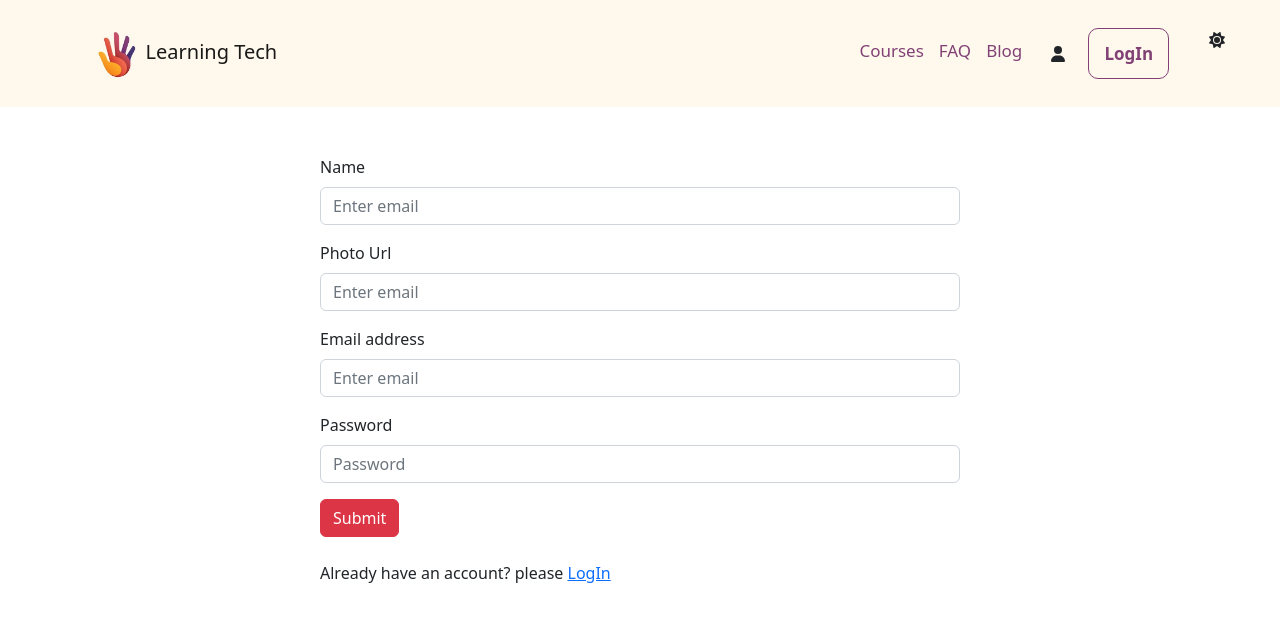
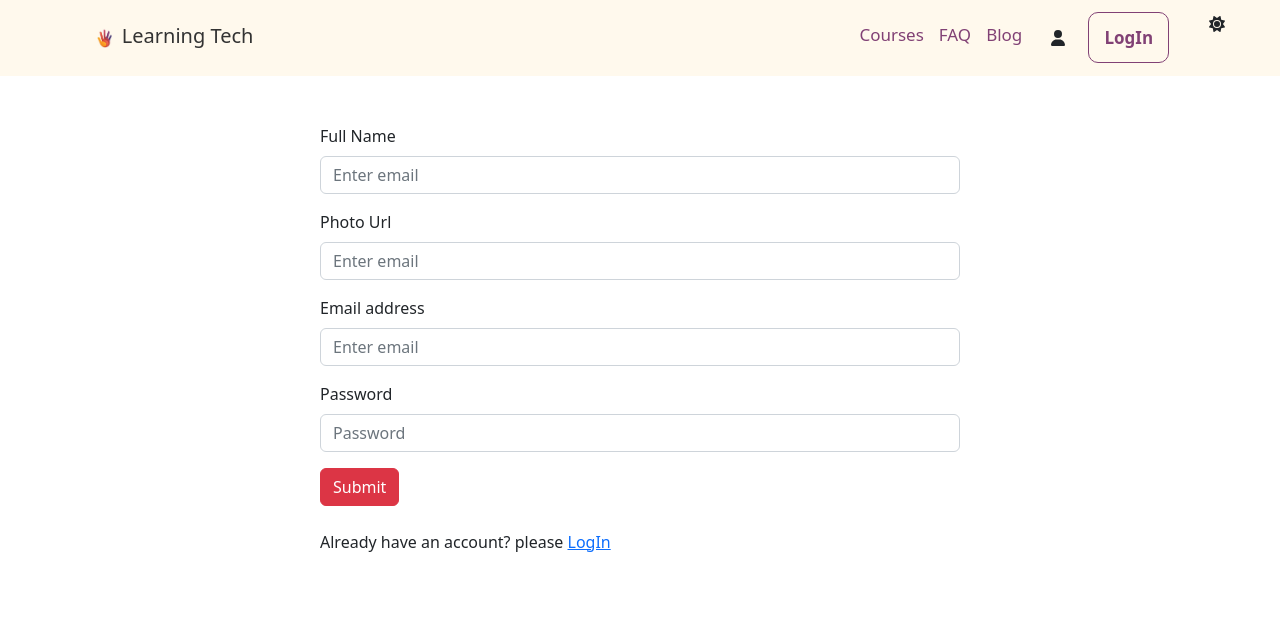
Before and after one commit to Syeda-Aisha-Ahmad/Learning_Tech_Client, a React (Create React App) app: page /register in a window 1280 px wide. Shown: the top 622 px of the page. Built offline with nearby package versions, Linux system fonts and the light colour scheme.

Commit message:
register added

```diff
--- a/src/components/authprovider/AuthProvider.js
+++ b/src/components/authprovider/AuthProvider.js
@@ -1,6 +1,6 @@
 import React, { useState } from 'react';
 import { createContext } from "react";
-import { getAuth, onAuthStateChanged, signInWithPopup } from "firebase/auth";
+import { createUserWithEmailAndPassword, getAuth, signInWithPopup } from "firebase/auth";
 import app from '../../firebase.init';
 import { useEffect } from 'react';
 
@@ -30,12 +30,18 @@ const AuthProvider = ({ children }) => {
         signInWithPopup(auth, provider)
     }
 
+    //Email and Password
+
+    const createAccount = (email, password) => {
+        return createUserWithEmailAndPassword(auth, email, password);
+    }
 
 
     //Auth Info
     const authInfo = {
         googleSignIn,
-        githubLogIn
+        githubLogIn,
+        createAccount
     };
     return (
         <div>
--- a/src/components/header/Header.js
+++ b/src/components/header/Header.js
@@ -17,9 +17,11 @@ const Header = () => {
             <Navbar expand="lg" className='d-flex navbar-style '>
                 <Container>
 
-                    <Navbar.Brand href="/">
+                    <Navbar.Brand><Link to={'/'} className='logo-name-style'>
                         <img src={logo} alt="" className='logo-style' />
                         Learning Tech
+                    </Link>
+
                     </Navbar.Brand>
                     <Navbar.Toggle aria-controls="basic-navbar-nav" />
                     <Navbar.Collapse id="basic-navbar-nav">
--- a/src/components/header/header.css
+++ b/src/components/header/header.css
@@ -5,6 +5,11 @@
 .logo-style {
     width: 13%;
     margin-right: 10px;
+}
+
+.logo-name-style {
+    color: #333;
+    text-decoration: none;
 }
 
 .mode {
--- a/src/components/login/Login.js
+++ b/src/components/login/Login.js
@@ -19,8 +19,6 @@ const Login = () => {
     // Google Login
     const googleHandler = () => {
         googleSignIn(provider)
-            // .then(result => {
-            //     const user = result.user;
             .then(result => {
                 const user = result.user;
                 console.log(user)
@@ -45,7 +43,7 @@ const Login = () => {
             })
     }
 
-    const handleRegister = (event) => {
+    const handleLogin = (event) => {
         event.preventDefault();
         const email = event.target.value;
         const password = event.target.value;
@@ -53,7 +51,7 @@ const Login = () => {
     }
     return (
         <div>
-            <Form onChange={handleRegister} className='mt-5 mx-auto w-50'>
+            <Form onChange={handleLogin} className='mt-5 mx-auto w-50'>
                 <Form.Group className="mb-3" controlId="formBasicEmail">
                     <Form.Label>Email address</Form.Label>
                     <Form.Control name='email' type="email" placeholder="Enter email" />
--- a/src/components/login/login.css
+++ b/src/components/login/login.css
@@ -6,7 +6,7 @@
 }
 
 .logo-style {
-    width: 5%;
+    width: 5% !important;
     padding: 0;
     margin: 15px;
 }
--- a/src/components/register/Register.js
+++ b/src/components/register/Register.js
@@ -1,28 +1,52 @@
 import React from 'react';
+import { useContext } from 'react';
 import Button from 'react-bootstrap/Button';
 import Form from 'react-bootstrap/Form';
 import { Link } from 'react-router-dom';
+import { AuthContext } from '../authprovider/AuthProvider';
 
 const Register = () => {
+
+    const { createAccount } = useContext(AuthContext);
+
+    const handleRegister = (event) => {
+        event.preventDefault();
+        const form = event.target;
+        const email = form.email.value;
+        const password = form.password.value;
+        const name = form.name.value;
+        const photo = form.photo.value;
+        console.log(email, password, name, photo)
+
+        createAccount(email, password)
+            .then(result => {
+                const user = result.user;
+                console.log(user);
+            })
+            .catch(error => {
+                console.error(error)
+            })
+    }
+
     return (
         <div>
-            <Form className='mt-5 mx-auto w-50'>
+            <Form onSubmit={handleRegister} className='mt-5 mx-auto w-50'>
                 <Form.Group className="mb-3" controlId="formBasicEmail">
-                    <Form.Label>Name</Form.Label>
-                    <Form.Control type="text" placeholder="Enter email" />
+                    <Form.Label>Full Name</Form.Label>
+                    <Form.Control name='name' type="text" placeholder="Enter email" />
                 </Form.Group>
                 <Form.Group className="mb-3" controlId="formBasicEmail">
                     <Form.Label>Photo Url</Form.Label>
-                    <Form.Control type="text" placeholder="Enter email" />
+                    <Form.Control name='photo' type="text" placeholder="Enter email" />
                 </Form.Group>
                 <Form.Group className="mb-3" controlId="formBasicEmail">
                     <Form.Label>Email address</Form.Label>
-                    <Form.Control type="email" placeholder="Enter email" />
+                    <Form.Control name='email' type="email" placeholder="Enter email" />
                 </Form.Group>
 
                 <Form.Group className="mb-3" controlId="formBasicPassword">
                     <Form.Label>Password</Form.Label>
-                    <Form.Control type="password" placeholder="Password" />
+                    <Form.Control name='password' type="password" placeholder="Password" />
                 </Form.Group>
                 <Button className='mb-4' variant="danger" type="submit">
                     Submit
```
